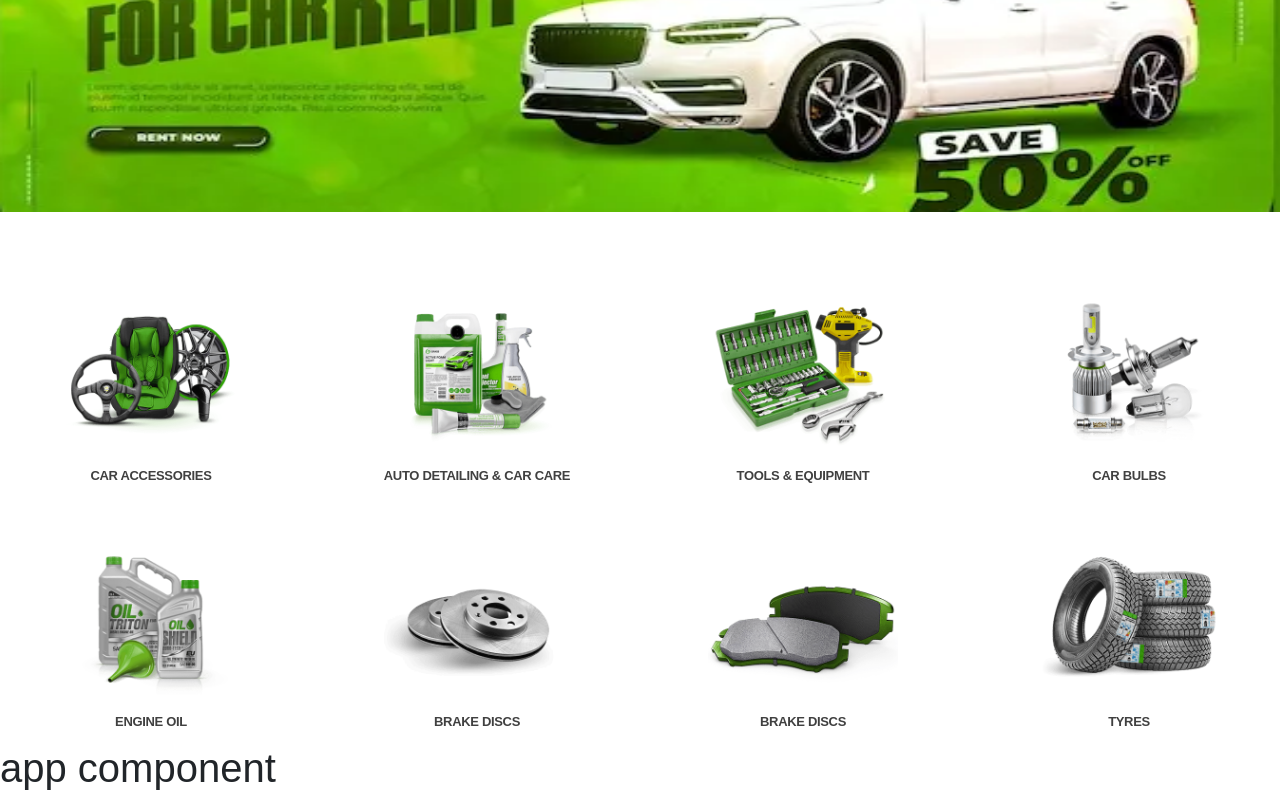
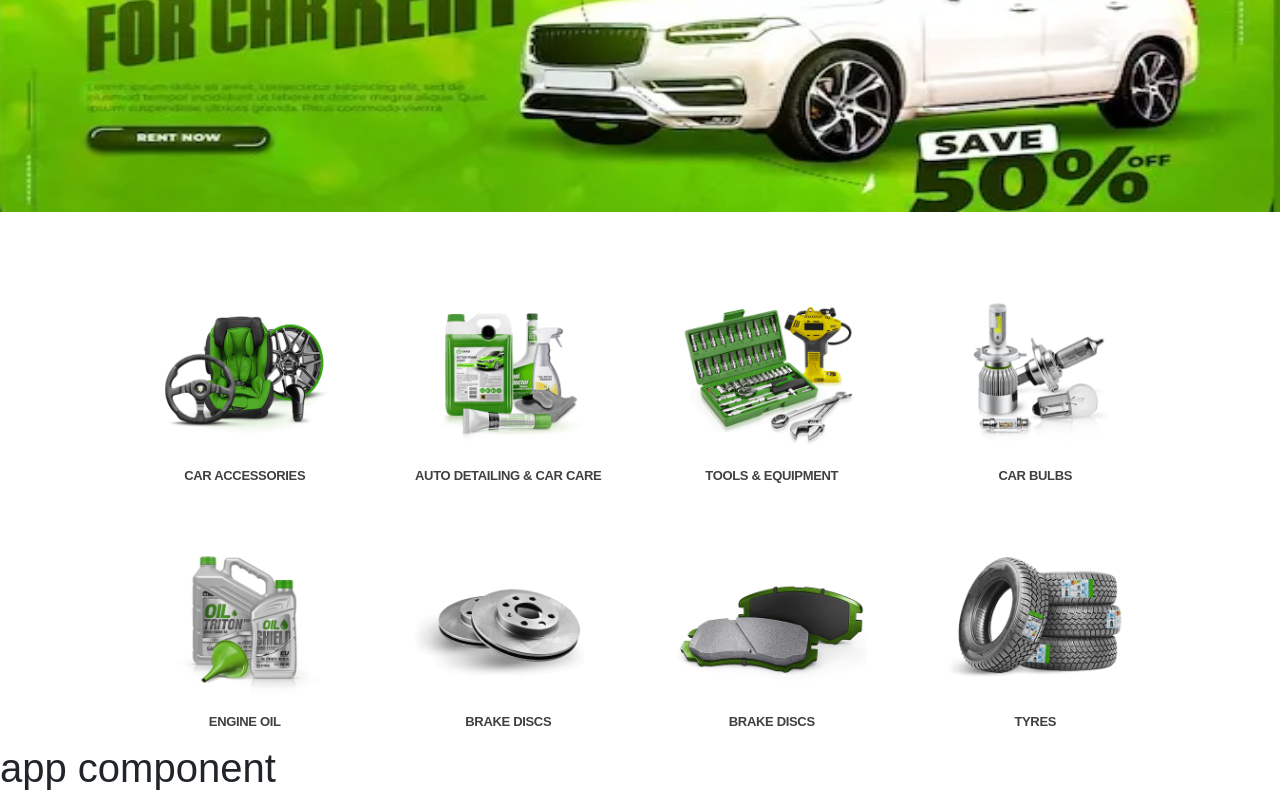
Before and after one commit to 11Aravind/second-spin, a React (Vite) app in the folder user/: page / in a window 1280 px wide. Shown: the part 308-1108 px from the top of the page. Built offline with nearby package versions, Linux system fonts and the light colour scheme; some icons are missing.

Commit message:
some ui changed

```diff
--- a/user/src/components/Navbar.jsx
+++ b/user/src/components/Navbar.jsx
@@ -131,7 +131,7 @@ const Navbar = () => {
     };
 
     return (
-        <div>
+        <>
             <MultilevelSidebar
                 open={isOpen}
                 onToggle={handleSidebarToggle}
@@ -155,7 +155,7 @@ const Navbar = () => {
             </div>
 
             <i className="bi bi-justify" onClick={() => handleSidebarToggle(true)}></i>
-        </div>
+        </>
     );
 };
 
--- a/user/src/pages/Home.jsx
+++ b/user/src/pages/Home.jsx
@@ -38,7 +38,7 @@ const Home = () => {
             <div className="banner-container">
                 <img src="./images/banner.png" alt="" />
             </div>
-            <div className="row row-cols-1 row-cols-sm-2 row-cols-md-2 row-cols-lg-4 g-4" style={{ "marginTop": "40px" }}>
+            <div className="row row-cols-1 row-cols-sm-2 row-cols-md-2 row-cols-lg-4 g-4" style={{"margin": "0px 113px", "marginTop": "40px" }}>
                 {
                     categorys.map((category, index) => (
                         <div className="col-6 col-sm-6 col-md-4 col-lg-3" key={index}>
```
